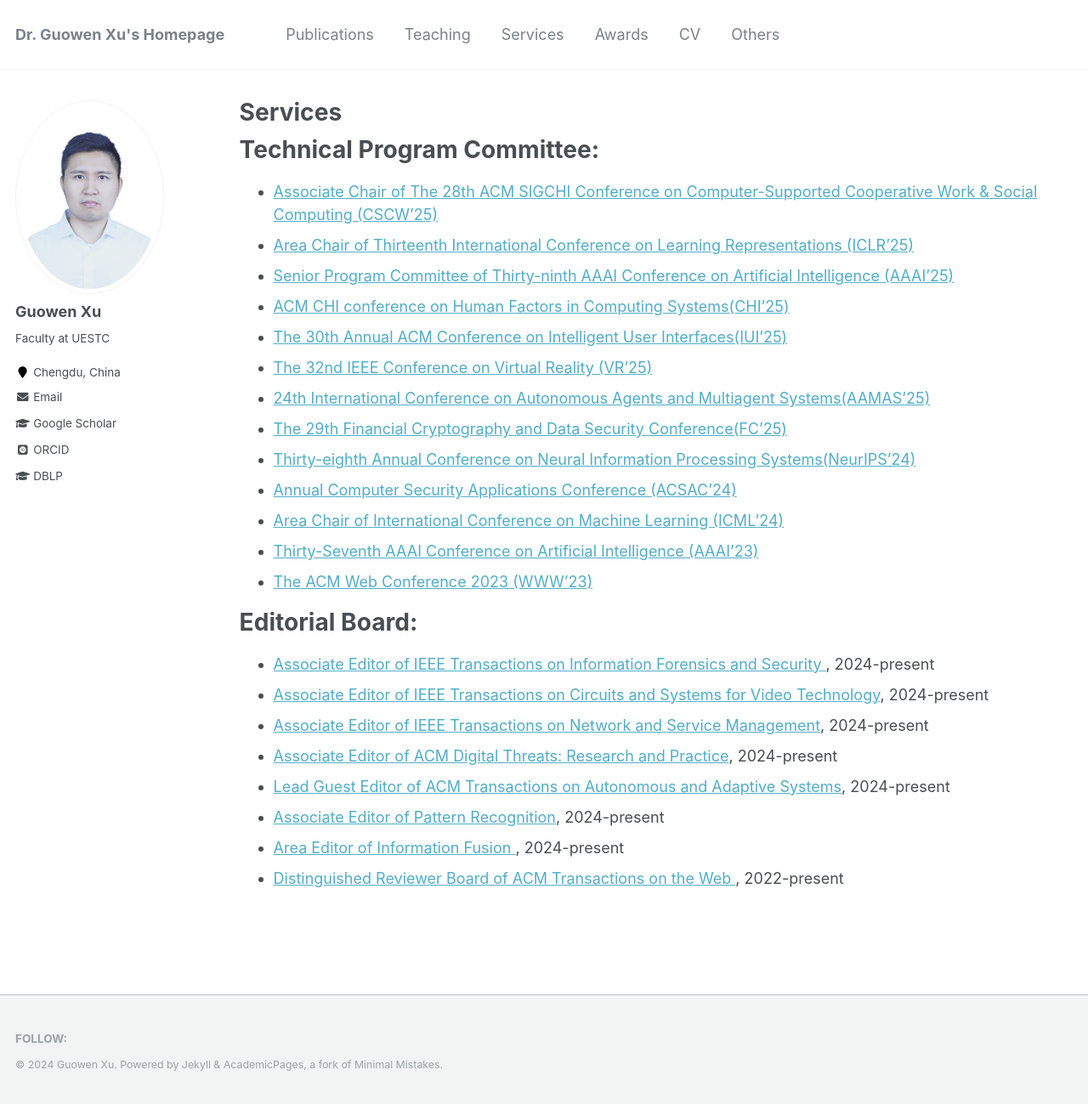
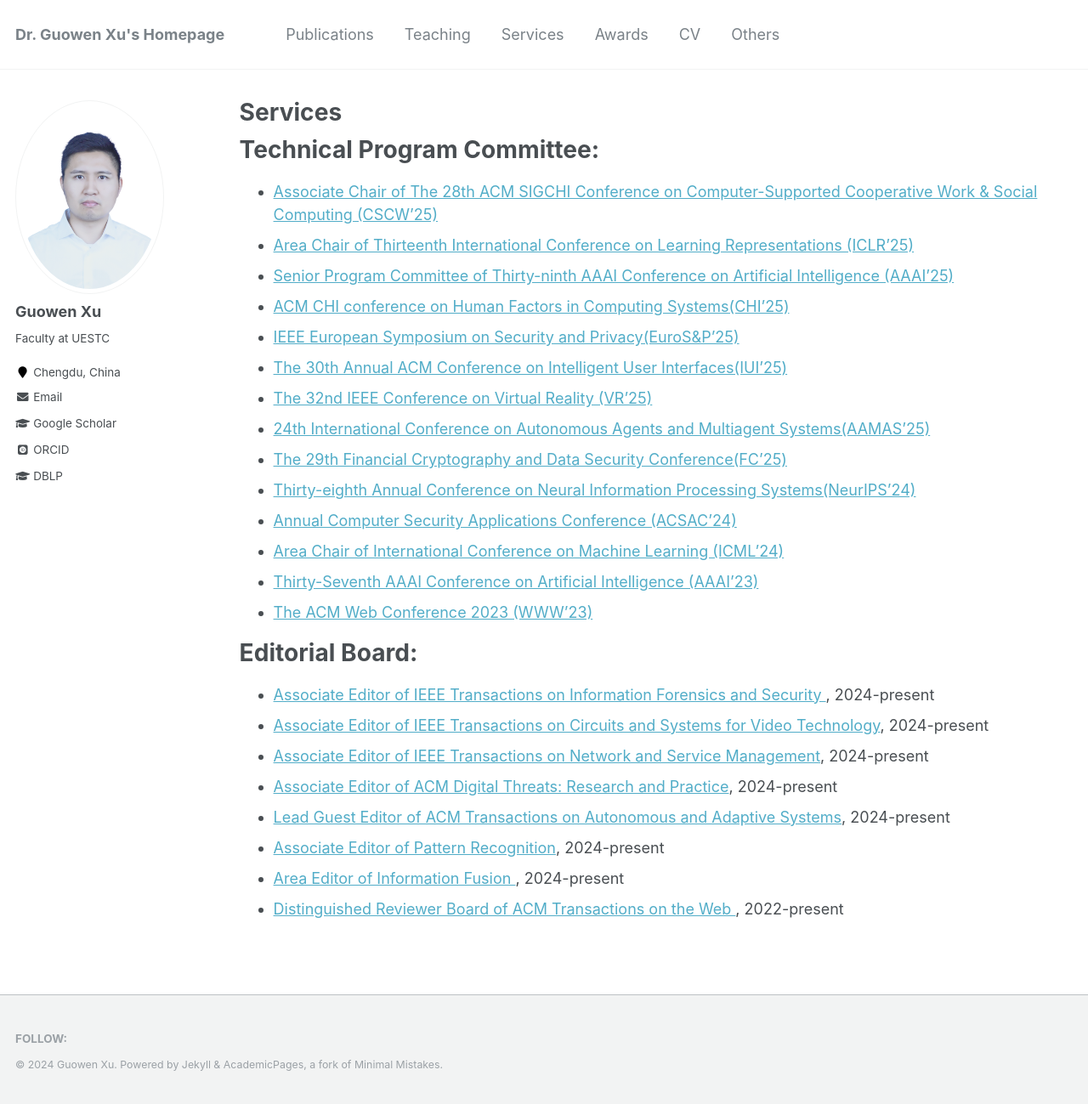
Before and after one commit to Guowen-xu/guowen-xu.github.io, a Jekyll site: the page built from _pages/services.md, in a window 1280 px wide and 1299 px high. Shown: the whole window at 85% size. Built offline with Jekyll 4.4.1, drawn with Linux system fonts in a browser that asks for light colours; some web fonts are replaced.

Commit message:
Update services.md

```diff
--- a/_pages/services.md
+++ b/_pages/services.md
@@ -10,6 +10,7 @@ Technical Program Committee:
 *   [Area Chair of Thirteenth International Conference on Learning Representations (ICLR'25)](https://iclr.cc/Conferences/2025)
 *  [Senior Program Committee of Thirty-ninth AAAI Conference on Artificial Intelligence (AAAI'25)](https://aaai.org/Conferences/AAAI-23/)
 *  [ACM CHI conference on Human Factors in Computing Systems(CHI'25)](https://chi2025.acm.org)
+*  [IEEE European Symposium on Security and Privacy(EuroS&P'25)](https://eurosp2025.ieee-security.org/committee-program.html)
 * [The 30th Annual ACM Conference on Intelligent User Interfaces(IUI'25)](https://iui.acm.org/2025/)
 *   [The 32nd IEEE Conference on Virtual Reality (VR'25)](http://ieeevr.org/2025/)
 *   [24th International Conference on Autonomous Agents and Multiagent Systems(AAMAS'25)](https://aamas2025.org)
```
